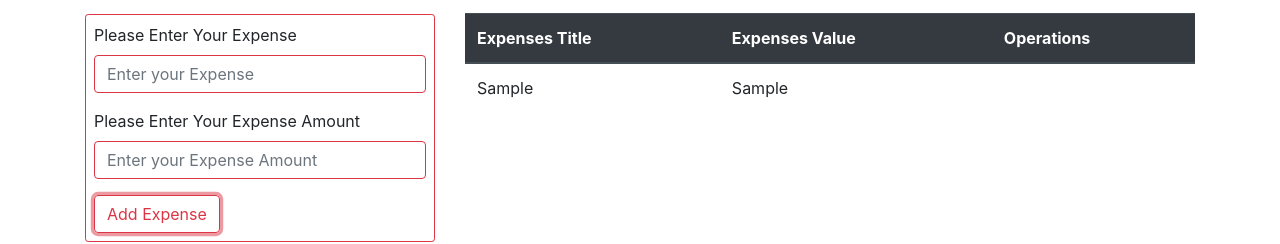
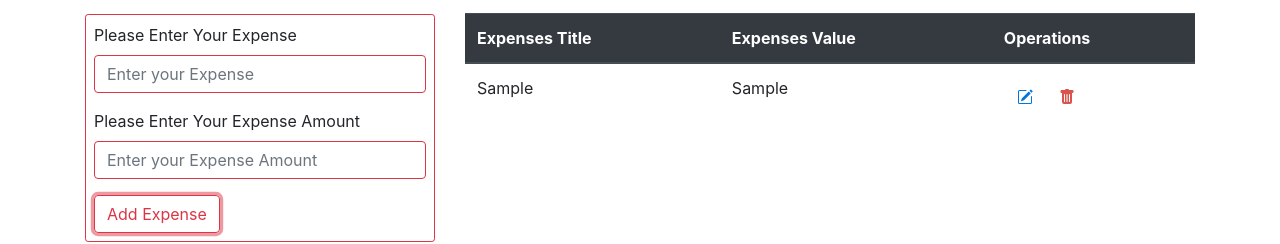
Before and after one commit to sdt-soufian/budget-app, a React (Create React App) app in the folder budget-app-react-js/: page / in a window 1280 px wide. Both pictures are taken after typing "Sample", "Sample" into the empty fields and a click on the button "Add Expense". Shown: the part 168-412 px from the top of the page. Built offline with nearby package versions, Linux system fonts and the light colour scheme.

Commit message:
edit fct edit and delete

```diff
--- a/budget-app-react-js/src/App.js
+++ b/budget-app-react-js/src/App.js
@@ -9,12 +9,29 @@ import Information from './comonents/Information'
 export class App extends Component {
   state = {
     budget: '0',
-    tab: []
+    tab: [],
+    titleExpense: '',
+    amount: '',
+    price: ''
   }
 
-  addBudget = (price) => {
+  addBudget = price => {
     this.setState({ budget: price })
 
+  }
+
+  handleChange = (e) => {
+    this.setState({ [e.target.name]: e.target.value })
+  }
+
+  deleteClick = id => {
+    this.setState({ tab: this.state.tab.filter(elem => elem.id !== id) })
+  }
+
+  editClick = elet => {
+    this.setState({ titleExpense: elet.expense });
+    this.setState({ amount: elet.expenseAmount });
+    this.deleteClick(elet.id);
   }
 
   addRow = (expense, expenseAmount) => {
@@ -23,9 +40,18 @@ export class App extends Component {
       expense: expense,
       expenseAmount: expenseAmount
     }
-    this.setState({ tab: [...this.state.tab, newItem] })
-    console.log(expense, expenseAmount);
+    return this.setState({ tab: [...this.state.tab, newItem] })
+    //console.log(expense, expenseAmount);
   }
+
+  handleSubmit = (e) => {
+    e.preventDefault();
+    this.addRow(this.state.titleExpense, this.state.amount);
+    this.setState({ titleExpense: '' })
+    this.setState({ amount: '' })
+
+  }
+
 
   render() {
     return (
@@ -33,7 +59,7 @@ export class App extends Component {
         <div className="row mt-4">
           <div className="col-lg-4 col-sm-12">
             <Budget addBudget={this.addBudget} />
-            <Information addRow={this.addRow} />
+            <Information handleChange={this.handleChange} titleExpense={this.state.titleExpense} amount={this.state.amount} handleSubmit={this.handleSubmit} />
           </div>
           <div className="col-lg-8 col-sm-12">
             <div className="row">
@@ -42,7 +68,7 @@ export class App extends Component {
               <BalanceTitle />
             </div>
             <div className="row mt-4">
-              <ExpenseManager tabRow={this.state.tab} />
+              <ExpenseManager tabRow={this.state.tab} deleteClick={this.deleteClick} editClick={this.editClick} />
             </div>
           </div>
         </div>
--- a/budget-app-react-js/src/comonents/Budget.js
+++ b/budget-app-react-js/src/comonents/Budget.js
@@ -12,7 +12,7 @@ class Budget extends Component {
 
     handleSubmit = (e) => {
         e.preventDefault();
-        this.props.addBudget(this.state.price) //????
+        this.props.addBudget(this.state.price)
         this.setState({ price: '' })
     }
     render() {
--- a/budget-app-react-js/src/comonents/ExpenseManager.js
+++ b/budget-app-react-js/src/comonents/ExpenseManager.js
@@ -3,6 +3,7 @@ import TabRow from './TabRow'
 
 
 class ExpenseManager extends Component {
+
     render() {
         return (
             <div className="col-lg">
@@ -16,7 +17,12 @@ class ExpenseManager extends Component {
                     </thead>
                     <tbody>
                         {this.props.tabRow.map(elem => (
-                            <TabRow key={elem.id} expense={elem.expense} amount={elem.expenseAmount} />
+                            <TabRow key={elem.id}
+                                expense={elem.expense}
+                                elet={elem}
+                                deleteClick={this.props.deleteClick}
+                                editClick={this.props.editClick}
+                                amount={elem.expenseAmount} />
                         ))}
                     </tbody>
                 </table>
--- a/budget-app-react-js/src/comonents/Information.js
+++ b/budget-app-react-js/src/comonents/Information.js
@@ -2,32 +2,19 @@ import React, { Component } from 'react'
 
 class Information extends Component {
 
-    state = {
-        expense: '',
-        expenseAmount: ''
-    }
 
-    handleChange = (e) => {
-        this.setState({ [e.target.name]: e.target.value })
-    }
 
-    handleSubmit = (e) => {
-        e.preventDefault();
-        this.props.addRow(this.state.expense, this.state.expenseAmount);
-        this.setState({ expense: '' })
-        this.setState({ expenseAmount: '' })
-    }
     render() {
         return (
             <div className="my-3 border border-danger rounded-sm p-2">
-                <form onSubmit={this.handleSubmit}>
+                <form onSubmit={this.props.handleSubmit}>
                     <div className="form-group">
                         <label htmlFor="">Please Enter Your Expense</label>
                         <input
                             type="text"
-                            name="expense"
-                            value={this.state.expense}
-                            onChange={this.handleChange}
+                            name="titleExpense"
+                            value={this.props.titleExpense}
+                            onChange={this.props.handleChange}
                             className="form-control border-danger"
                             placeholder="Enter your Expense" />
                     </div>
@@ -36,9 +23,9 @@ class Information extends Component {
                         <label htmlFor="">Please Enter Your Expense Amount</label>
                         <input
                             type="text"
-                            name="expenseAmount"
-                            value={this.state.expenseAmount}
-                            onChange={this.handleChange}
+                            name="amount"
+                            value={this.props.amount}
+                            onChange={this.props.handleChange}
                             className="form-control border-danger"
                             placeholder="Enter your Expense Amount" />
                     </div>
--- a/budget-app-react-js/src/comonents/TabRow.js
+++ b/budget-app-react-js/src/comonents/TabRow.js
@@ -1,11 +1,27 @@
 import React, { Component } from 'react'
 
 class TabRow extends Component {
+
+
+
     render() {
         return (
             <tr>
                 <td>{this.props.expense}</td>
                 <td>{this.props.amount}</td>
+                <td>
+                    <button className="btn .btn-outline-*" onClick={this.props.editClick.bind(this, this.props.elet)}>
+                        <svg xmlns="http://www.w3.org/2000/svg" width="16" height="16" fill="#0275d8" className="bi bi-pencil-square" viewBox="0 0 16 16">
+                            <path d="M15.502 1.94a.5.5 0 0 1 0 .706L14.459 3.69l-2-2L13.502.646a.5.5 0 0 1 .707 0l1.293 1.293zm-1.75 2.456-2-2L4.939 9.21a.5.5 0 0 0-.121.196l-.805 2.414a.25.25 0 0 0 .316.316l2.414-.805a.5.5 0 0 0 .196-.12l6.813-6.814z" />
+                            <path fillRule="evenodd" d="M1 13.5A1.5 1.5 0 0 0 2.5 15h11a1.5 1.5 0 0 0 1.5-1.5v-6a.5.5 0 0 0-1 0v6a.5.5 0 0 1-.5.5h-11a.5.5 0 0 1-.5-.5v-11a.5.5 0 0 1 .5-.5H9a.5.5 0 0 0 0-1H2.5A1.5 1.5 0 0 0 1 2.5v11z" />
+                        </svg>
+                    </button>
+                    <button className="btn .btn-outline-*" onClick={this.props.deleteClick.bind(this, this.props.elet.id)}>
+                        <svg xmlns="http://www.w3.org/2000/svg" width="16" height="16" fill="#d9534f" className="bi bi-trash-fill" viewBox="0 0 16 16">
+                            <path d="M2.5 1a1 1 0 0 0-1 1v1a1 1 0 0 0 1 1H3v9a2 2 0 0 0 2 2h6a2 2 0 0 0 2-2V4h.5a1 1 0 0 0 1-1V2a1 1 0 0 0-1-1H10a1 1 0 0 0-1-1H7a1 1 0 0 0-1 1H2.5zm3 4a.5.5 0 0 1 .5.5v7a.5.5 0 0 1-1 0v-7a.5.5 0 0 1 .5-.5zM8 5a.5.5 0 0 1 .5.5v7a.5.5 0 0 1-1 0v-7A.5.5 0 0 1 8 5zm3 .5v7a.5.5 0 0 1-1 0v-7a.5.5 0 0 1 1 0z" />
+                        </svg>
+                    </button>
+                </td>
             </tr>
         )
     }
```
